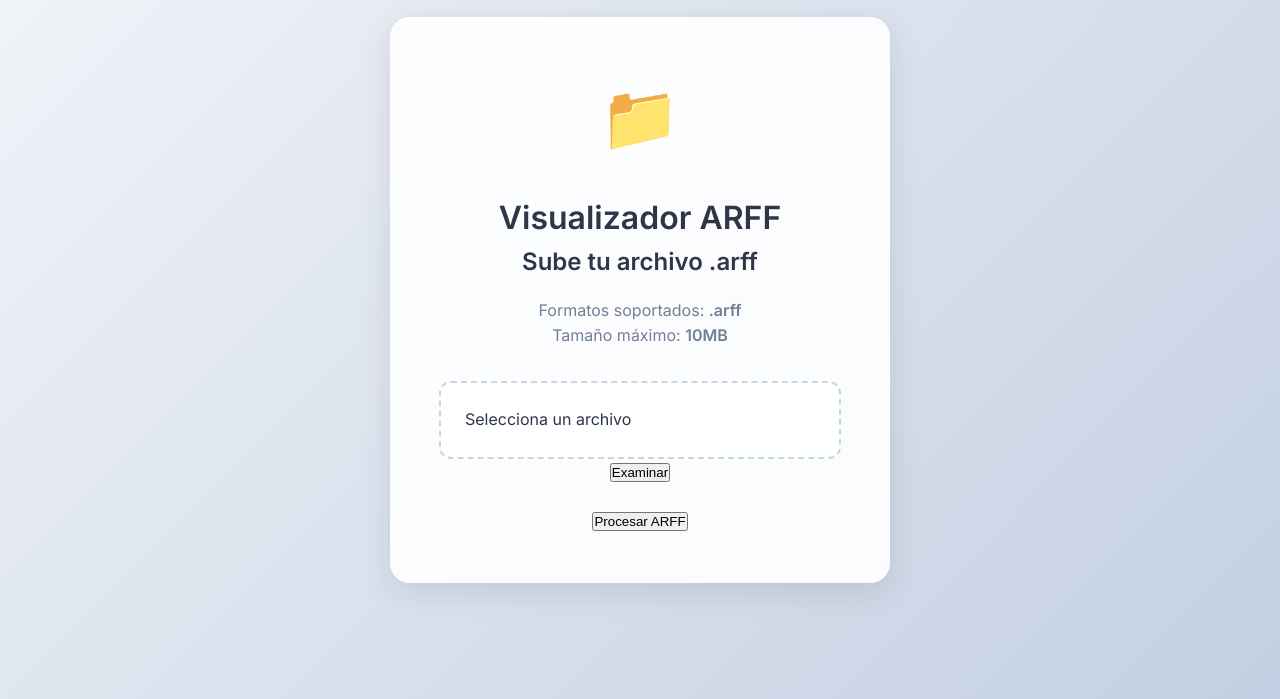
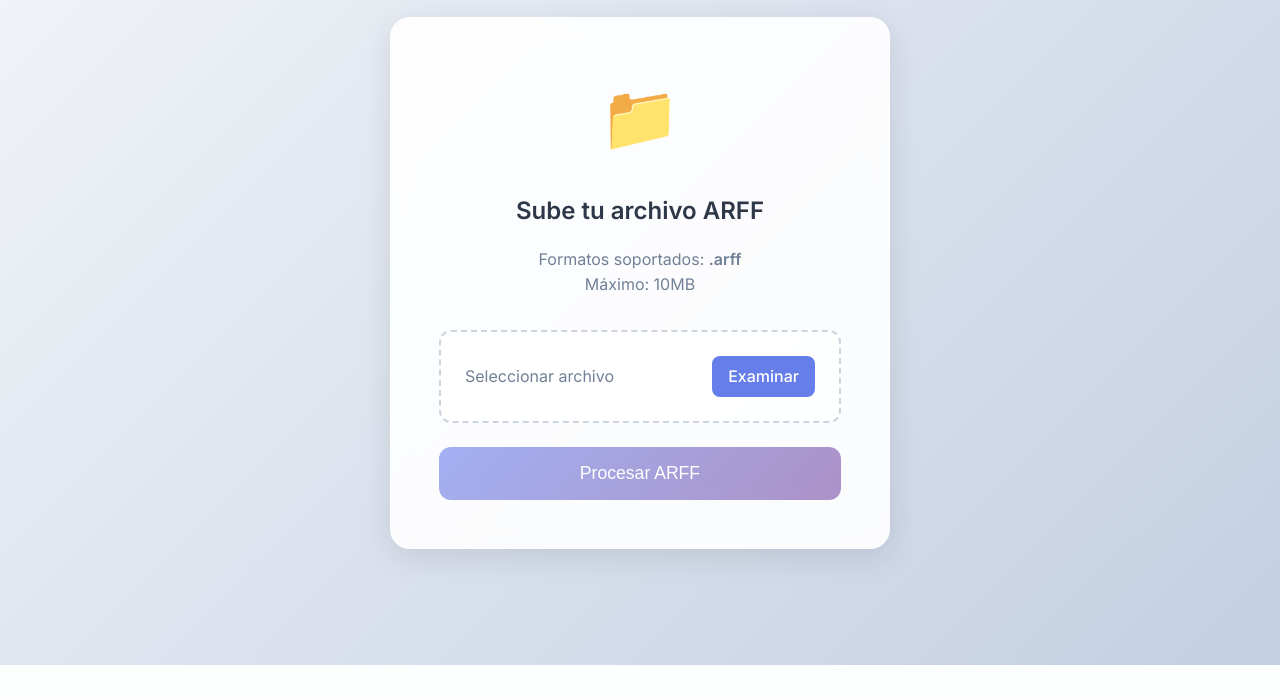
Before and after one commit to gaelmontoya/Archivos-Arff, a Django app: page / in a window 1280 px wide. Shown: the part 232-931 px from the top of the page. After the commit the page ends 897 px from the top, so only its background shows below. Run offline with Django 5.2, Linux system fonts and the light colour scheme.

Commit message:
Refactor upload.html for ARFF file uploads
Updated the upload page layout and styles for ARFF file uploads.

```diff
--- a/templates/app_arff/upload.html
+++ b/templates/app_arff/upload.html
@@ -6,202 +6,37 @@
 <div class="upload-container">
     <div class="upload-card">
         <div class="upload-icon">📁</div>
-        <h1 class="upload-title">Visualizador ARFF</h1>
-        <h2 class="upload-subtitle">Sube tu archivo .arff</h2>
-
+        <h2>Sube tu archivo ARFF</h2>
         <p class="upload-description">
             Formatos soportados: <strong>.arff</strong><br>
-            Tamaño máximo: <strong>10MB</strong>
+            Máximo: 10MB
         </p>
 
-        <form method="post" enctype="multipart/form-data" class="upload-form">
-            {% csrf_token %}
+        <form id="uploadForm" class="upload-form">
             <div class="file-input-wrapper">
-                <input type="file" name="file" id="fileInput" accept=".arff" required hidden>
-                <label for="fileInput" class="file-label">
-                    Selecciona un archivo
+                <input type="file" id="arffFile" accept=".arff" class="file-input">
+                <label for="arffFile" class="file-label">
+                    <span class="file-label-text">Seleccionar archivo</span>
+                    <span class="file-label-browse">Examinar</span>
                 </label>
-                <button type="button" class="browse-btn" onclick="document.getElementById('fileInput').click();">
-                    Examinar
-                </button>
             </div>
 
-            <div id="fileNameDisplay" class="file-name"></div>
+            <div id="fileInfo" class="file-info hidden">
+                <span id="fileName" class="file-name"></span>
+                <button type="button" id="removeFile" class="remove-btn">×</button>
+            </div>
 
-            {% if error %}
-            <p class="error-msg">{{ error }}</p>
-            {% endif %}
-
-            <button type="submit" id="processBtn" class="process-btn">
-                Procesar ARFF
+            <button type="submit" id="uploadBtn" class="upload-btn" disabled>
+                <span class="btn-text">Procesar ARFF</span>
+                <div class="loading-spinner hidden"></div>
             </button>
         </form>
+
+        <div id="message" class="message hidden"></div>
     </div>
 </div>
 {% endblock %}
 
 {% block scripts %}
-<script>
-    // Mostrar nombre del archivo seleccionado
-    const fileInput = document.getElementById("fileInput");
-    const fileNameDisplay = document.getElementById("fileNameDisplay");
-    const processBtn = document.getElementById("processBtn");
-
-    fileInput.addEventListener("change", () => {
-        if (fileInput.files.length > 0) {
-            fileNameDisplay.textContent = "📄 " + fileInput.files[0].name;
-            fileNameDisplay.classList.remove("error");
-        } else {
-            fileNameDisplay.textContent = "";
-        }
-    });
-
-    // Mostrar animación al enviar
-    document.querySelector(".upload-form").addEventListener("submit", () => {
-        processBtn.innerHTML = '<span class="loader"></span> Procesando...';
-    });
-</script>
+<script src="/static/js/upload.js"></script>
 {% endblock %}
-
-{% block extra_styles %}
-<style>
-/* Fondo general */
-.upload-container {
-    display: flex;
-    justify-content: center;
-    align-items: center;
-    min-height: 100vh;
-    background: linear-gradient(135deg, #e0f2fe 0%, #f0fdfa 100%);
-    font-family: 'Inter', sans-serif;
-}
-
-/* Tarjeta */
-.upload-card {
-    background: #ffffff;
-    border-radius: 20px;
-    box-shadow: 0 10px 30px rgba(0,0,0,0.1);
-    padding: 3rem 2.5rem;
-    text-align: center;
-    width: 90%;
-    max-width: 420px;
-    transition: transform 0.2s ease, box-shadow 0.2s ease;
-}
-
-.upload-card:hover {
-    transform: translateY(-4px);
-    box-shadow: 0 14px 35px rgba(0,0,0,0.12);
-}
-
-/* Encabezado */
-.upload-icon {
-    font-size: 3rem;
-    margin-bottom: 0.8rem;
-}
-
-.upload-title {
-    margin: 0;
-    color: #1e3a8a;
-    font-size: 1.8rem;
-    font-weight: 700;
-}
-
-.upload-subtitle {
-    font-size: 1.2rem;
-    color: #475569;
-    margin-bottom: 1rem;
-}
-
-.upload-description {
-    color: #64748b;
-    font-size: 0.95rem;
-    margin-bottom: 2rem;
-}
-
-/* Selector de archivo */
-.file-input-wrapper {
-    display: flex;
-    justify-content: center;
-    gap: 0.8rem;
-    align-items: center;
-    flex-wrap: wrap;
-}
-
-.file-label {
-    background: #e0e7ff;
-    color: #1e3a8a;
-    padding: 0.6rem 1rem;
-    border-radius: 8px;
-    font-weight: 500;
-    cursor: pointer;
-    transition: all 0.2s ease;
-}
-
-.file-label:hover {
-    background: #c7d2fe;
-}
-
-.browse-btn {
-    background: #2563eb;
-    color: white;
-    border: none;
-    border-radius: 8px;
-    padding: 0.6rem 1.1rem;
-    cursor: pointer;
-    font-weight: 500;
-    transition: background 0.2s ease;
-}
-
-.browse-btn:hover {
-    background: #1d4ed8;
-}
-
-.file-name {
-    margin-top: 1rem;
-    color: #334155;
-    font-weight: 500;
-}
-
-/* Botón de procesar */
-.process-btn {
-    margin-top: 1.5rem;
-    background: #16a34a;
-    color: white;
-    border: none;
-    border-radius: 10px;
-    padding: 0.9rem 1.8rem;
-    font-size: 1rem;
-    font-weight: 600;
-    cursor: pointer;
-    transition: background 0.2s ease, transform 0.1s ease;
-}
-
-.process-btn:hover {
-    background: #15803d;
-    transform: scale(1.02);
-}
-
-/* Mensajes de error */
-.error-msg {
-    color: #dc2626;
-    font-weight: 600;
-    margin-top: 1rem;
-}
-
-/* Loader animado */
-.loader {
-    border: 3px solid #ffffff;
-    border-top: 3px solid transparent;
-    border-radius: 50%;
-    width: 16px;
-    height: 16px;
-    animation: spin 0.8s linear infinite;
-    display: inline-block;
-    vertical-align: middle;
-    margin-right: 8px;
-}
-
-@keyframes spin {
-    to { transform: rotate(360deg); }
-}
-</style>
-{% endblock %}
```
